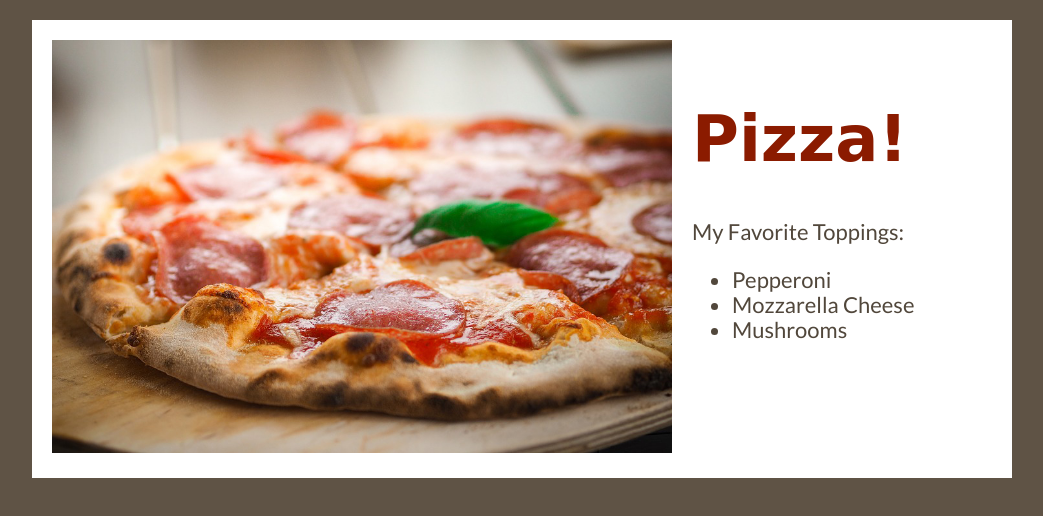
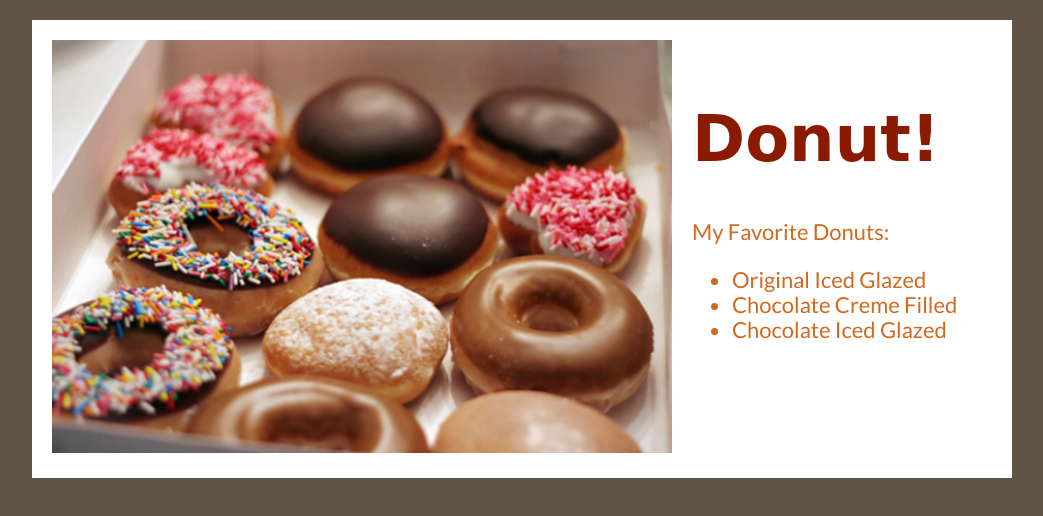
Before and after one commit to jennythinkful/pizza, a plain HTML site: page index.html in a window 1280 px wide. Shown: the whole page, without its empty margins (118-1161 px from the left). Drawn offline with nearby package versions, Linux system fonts and the light colour scheme; a web font is replaced by a local one.

Commit message:
Changed the description and picture

```diff
--- a/index.html
+++ b/index.html
@@ -2,7 +2,7 @@
 <html>
 <head>
 
-<title>My Favorite Pizza</title>
+<title>My Favorite Donut</title>
 
 <link rel="stylesheet" href="https://cdnjs.cloudflare.com/ajax/libs/normalize/5.0.0/normalize.min.css" />
 
@@ -16,15 +16,15 @@
 
 <div class="pageContainer">
   <div class="imageContainer">
-    <img src="images/pizza.jpg" alt="Pizza with pepperoni and cheese." />
+    <img src="images/donuts.png" alt="varieties of donuts." />
   </div>
   <div class="textContainer">
-    <h1>Pizza!</h1>
-    <p>My Favorite Toppings: </p>
+    <h1>Donut!</h1>
+    <p>My Favorite Donuts: </p>
     <ul>
-      <li>Pepperoni</li>
-      <li>Mozzarella Cheese</li>
-      <li>Mushrooms</li>
+      <li>Original Iced Glazed</li>
+      <li>Chocolate Creme Filled</li>
+      <li>Chocolate Iced Glazed</li>
     </ul>
   </div>
 </div>
--- a/style.css
+++ b/style.css
@@ -45,7 +45,7 @@ h1 {
 p, li {
   font-family: 'Lato', sans-serif;
   font-size: 22px;
-  color: #51473b;
+  color: chocolate;
 }
 
 
```
Also changed, not shown: images/donuts.png (added), 2 other files.
